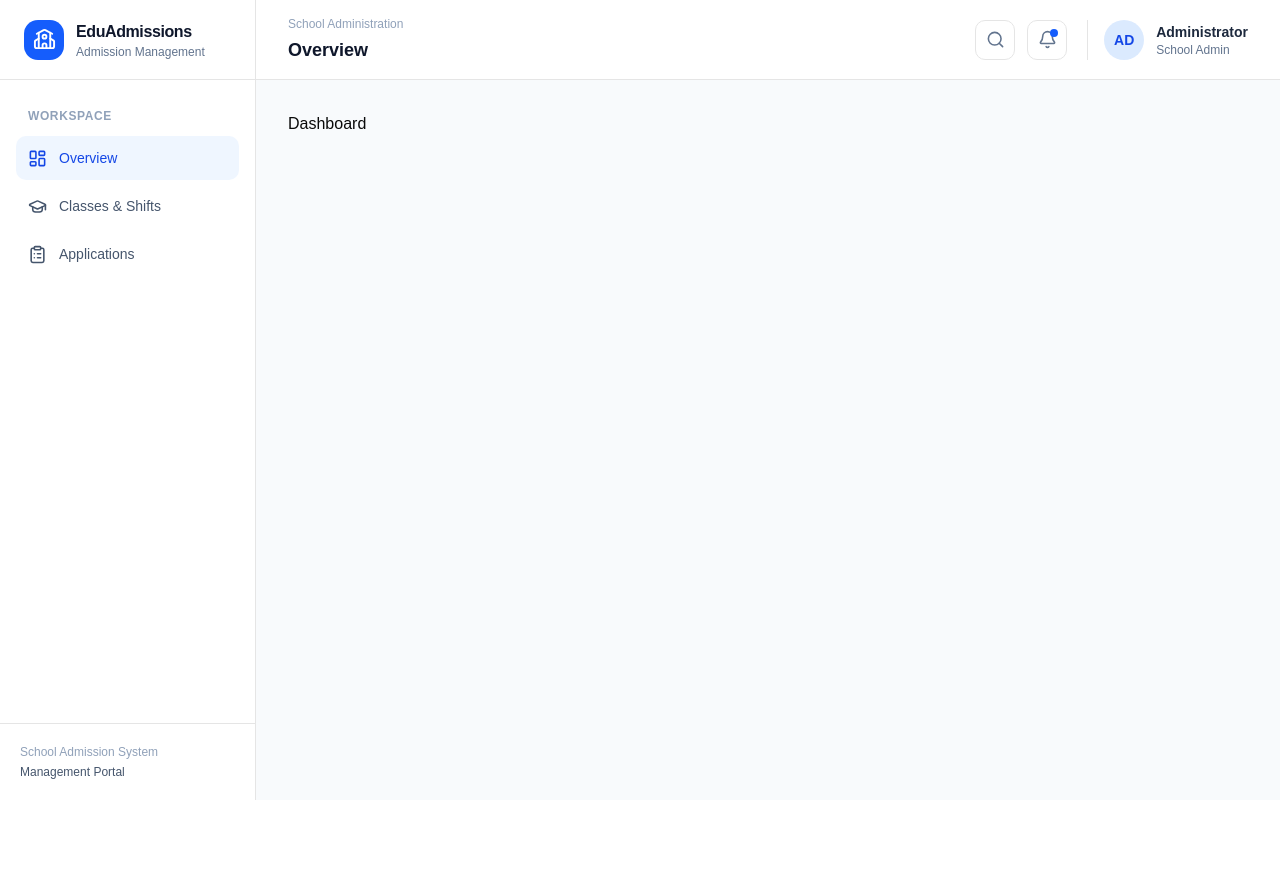
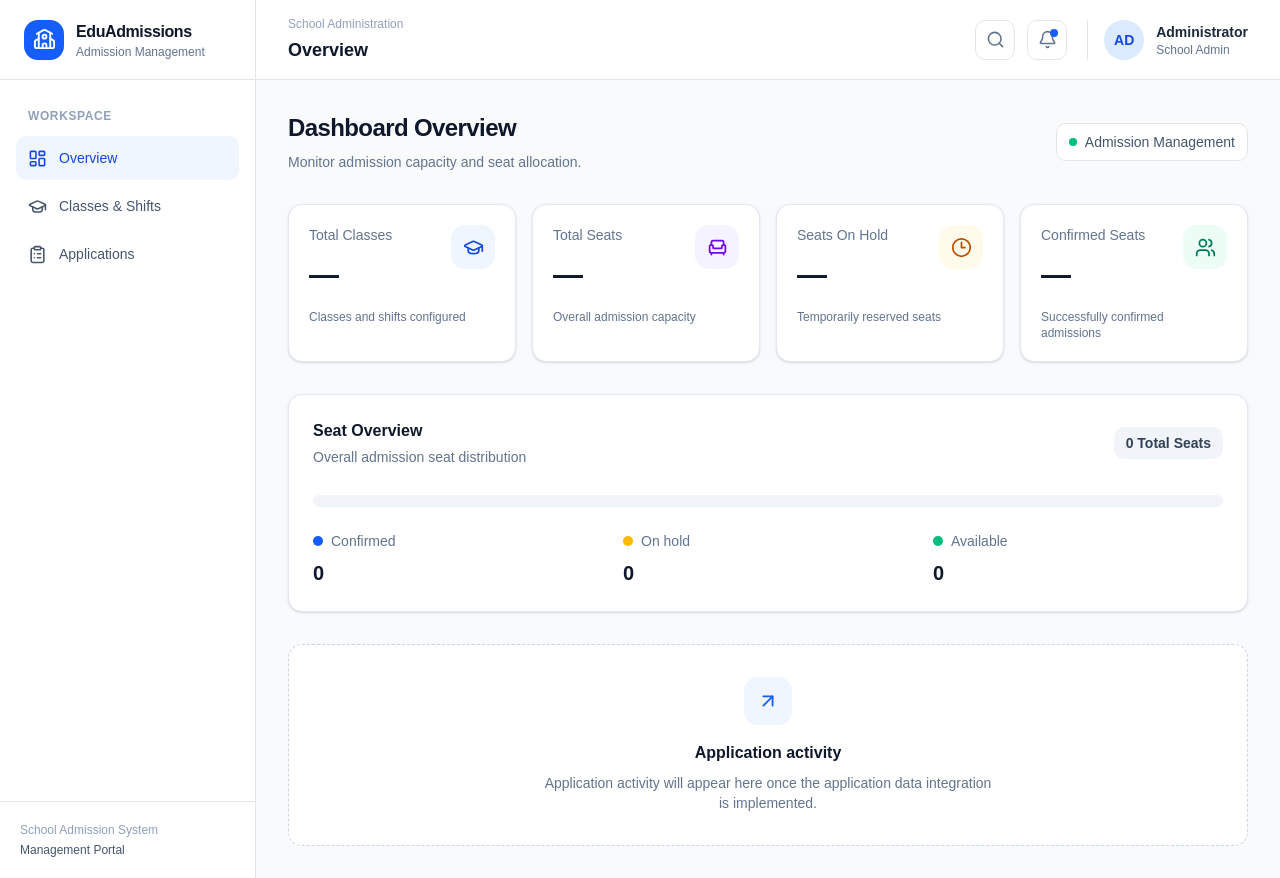
Before and after one commit to Pial-crypto/School-Admission-System, a React (Vite) app in the folder frontend/: page / in a window 1280 px wide. Before the commit the page ends 800 px from the top, so only its background shows below. Built offline with nearby package versions, Linux system fonts and the light colour scheme.

Commit message:
feat(dashboard): implement dashboard components and page

```diff
--- /dev/null
+++ b/frontend/src/components/dashboard/SeatOverview.tsx
@@ -0,0 +1,76 @@
+
+interface SeatOverviewProps {
+  totalSeats: number
+  heldSeats: number
+  confirmedSeats: number
+  availableSeats: number
+}
+
+export default function SeatOverview({
+  totalSeats,
+  heldSeats,
+  confirmedSeats,
+  availableSeats,
+}: SeatOverviewProps) {
+  const percentage = (value: number) =>
+    totalSeats > 0 ? (value / totalSeats) * 100 : 0
+
+  const segments = [
+    {
+      label: 'Confirmed',
+      value: confirmedSeats,
+      color: 'bg-blue-600',
+    },
+    {
+      label: 'On hold',
+      value: heldSeats,
+      color: 'bg-amber-400',
+    },
+    {
+      label: 'Available',
+      value: availableSeats,
+      color: 'bg-emerald-500',
+    },
+  ]
+
+  return (
+    <section className="rounded-xl border border-slate-200 bg-white p-6 shadow-sm">
+      <div className="flex flex-wrap items-center justify-between gap-3">
+        <div>
+          <h3 className="font-semibold text-slate-900">Seat Overview</h3>
+          <p className="mt-1 text-sm text-slate-500">
+            Overall admission seat distribution
+          </p>
+        </div>
+
+        <span className="rounded-lg bg-slate-100 px-3 py-1.5 text-sm font-semibold text-slate-700">
+          {totalSeats} Total Seats
+        </span>
+      </div>
+
+      <div className="mt-7 flex h-3 w-full overflow-hidden rounded-full bg-slate-100">
+        {segments.map((segment) => (
+          <div
+            key={segment.label}
+            className={`${segment.color} transition-all duration-500`}
+            style={{ width: `${percentage(segment.value)}%` }}
+          />
+        ))}
+      </div>
+
+      <div className="mt-6 grid grid-cols-1 gap-5 sm:grid-cols-3">
+        {segments.map((segment) => (
+          <div key={segment.label}>
+            <div className="flex items-center gap-2">
+              <span className={`size-2.5 rounded-full ${segment.color}`} />
+              <span className="text-sm text-slate-500">{segment.label}</span>
+            </div>
+            <p className="mt-2 text-xl font-bold text-slate-900">
+              {segment.value}
+            </p>
+          </div>
+        ))}
+      </div>
+    </section>
+  )
+}
--- /dev/null
+++ b/frontend/src/components/dashboard/StatCard.tsx
@@ -0,0 +1,39 @@
+
+import type { LucideIcon } from 'lucide-react'
+
+interface StatCardProps {
+  title: string
+  value: string | number
+  description: string
+  icon: LucideIcon
+  iconColor: string
+  iconBackground: string
+}
+
+export default function StatCard({
+  title,
+  value,
+  description,
+  icon: Icon,
+  iconColor,
+  iconBackground,
+}: StatCardProps) {
+  return (
+    <div className="rounded-xl border border-slate-200 bg-white p-5 shadow-sm transition-shadow hover:shadow-md">
+      <div className="flex items-start justify-between">
+        <div>
+          <p className="text-sm font-medium text-slate-500">{title}</p>
+          <h3 className="mt-3 text-3xl font-bold tracking-tight text-slate-900">
+            {value}
+          </h3>
+        </div>
+
+        <div className={`flex size-11 items-center justify-center rounded-xl ${iconBackground} ${iconColor}`}>
+          <Icon size={21} />
+        </div>
+      </div>
+
+      <p className="mt-4 text-xs text-slate-500">{description}</p>
+    </div>
+  )
+}
--- a/frontend/src/pages/DashboardPage.tsx
+++ b/frontend/src/pages/DashboardPage.tsx
@@ -1,3 +1,96 @@
+
+import {
+  GraduationCap,
+  Users,
+  Clock3,
+  Armchair,
+  ArrowUpRight,
+} from 'lucide-react'
+
+import StatCard from '@/components/dashboard/StatCard'
+import SeatOverview from '@/components/dashboard/SeatOverview'
+
+const statistics = [
+  {
+    title: 'Total Classes',
+    value: '—',
+    description: 'Classes and shifts configured',
+    icon: GraduationCap,
+    iconColor: 'text-blue-700',
+    iconBackground: 'bg-blue-50',
+  },
+  {
+    title: 'Total Seats',
+    value: '—',
+    description: 'Overall admission capacity',
+    icon: Armchair,
+    iconColor: 'text-violet-700',
+    iconBackground: 'bg-violet-50',
+  },
+  {
+    title: 'Seats On Hold',
+    value: '—',
+    description: 'Temporarily reserved seats',
+    icon: Clock3,
+    iconColor: 'text-amber-700',
+    iconBackground: 'bg-amber-50',
+  },
+  {
+    title: 'Confirmed Seats',
+    value: '—',
+    description: 'Successfully confirmed admissions',
+    icon: Users,
+    iconColor: 'text-emerald-700',
+    iconBackground: 'bg-emerald-50',
+  },
+]
+
 export default function DashboardPage() {
-  return <div>Dashboard</div>
+  return (
+    <div className="space-y-8">
+      <section className="flex flex-wrap items-center justify-between gap-4">
+        <div>
+          <h1 className="text-2xl font-bold tracking-tight text-slate-900">
+            Dashboard Overview
+          </h1>
+          <p className="mt-2 text-sm text-slate-500">
+            Monitor admission capacity and seat allocation.
+          </p>
+        </div>
+
+        <div className="flex items-center gap-2 rounded-lg border bg-white px-3 py-2 text-sm text-slate-600">
+          <span className="size-2 rounded-full bg-emerald-500" />
+          Admission Management
+        </div>
+      </section>
+
+      <section className="grid gap-4 sm:grid-cols-2 xl:grid-cols-4">
+        {statistics.map((stat) => (
+          <StatCard key={stat.title} {...stat} />
+        ))}
+      </section>
+
+      <SeatOverview
+        totalSeats={0}
+        heldSeats={0}
+        confirmedSeats={0}
+        availableSeats={0}
+      />
+
+      <section className="rounded-xl border border-dashed border-slate-300 bg-white p-8 text-center">
+        <div className="mx-auto flex size-12 items-center justify-center rounded-xl bg-blue-50 text-blue-600">
+          <ArrowUpRight size={22} />
+        </div>
+
+        <h3 className="mt-4 font-semibold text-slate-900">
+          Application activity
+        </h3>
+
+        <p className="mx-auto mt-2 max-w-md text-sm text-slate-500">
+          Application activity will appear here once the application data
+          integration is implemented.
+        </p>
+      </section>
+    </div>
+  )
 }
```
